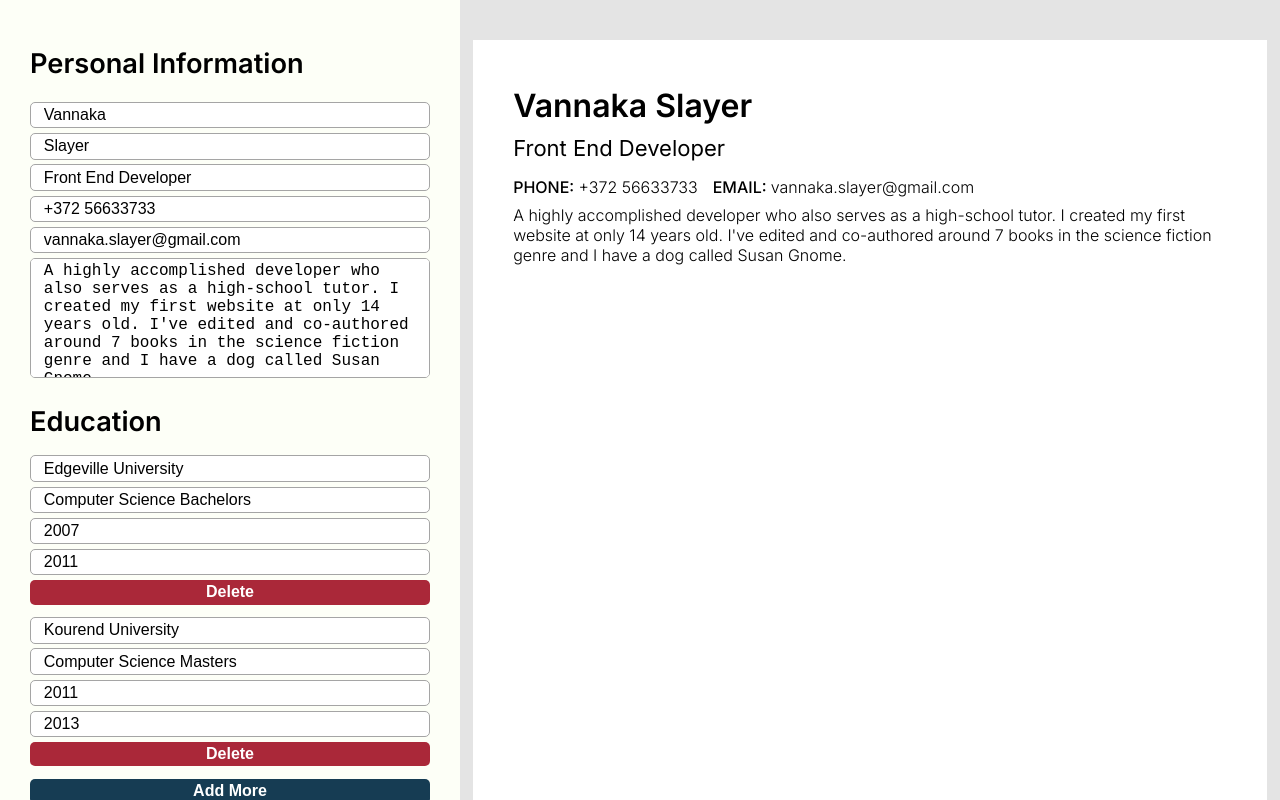
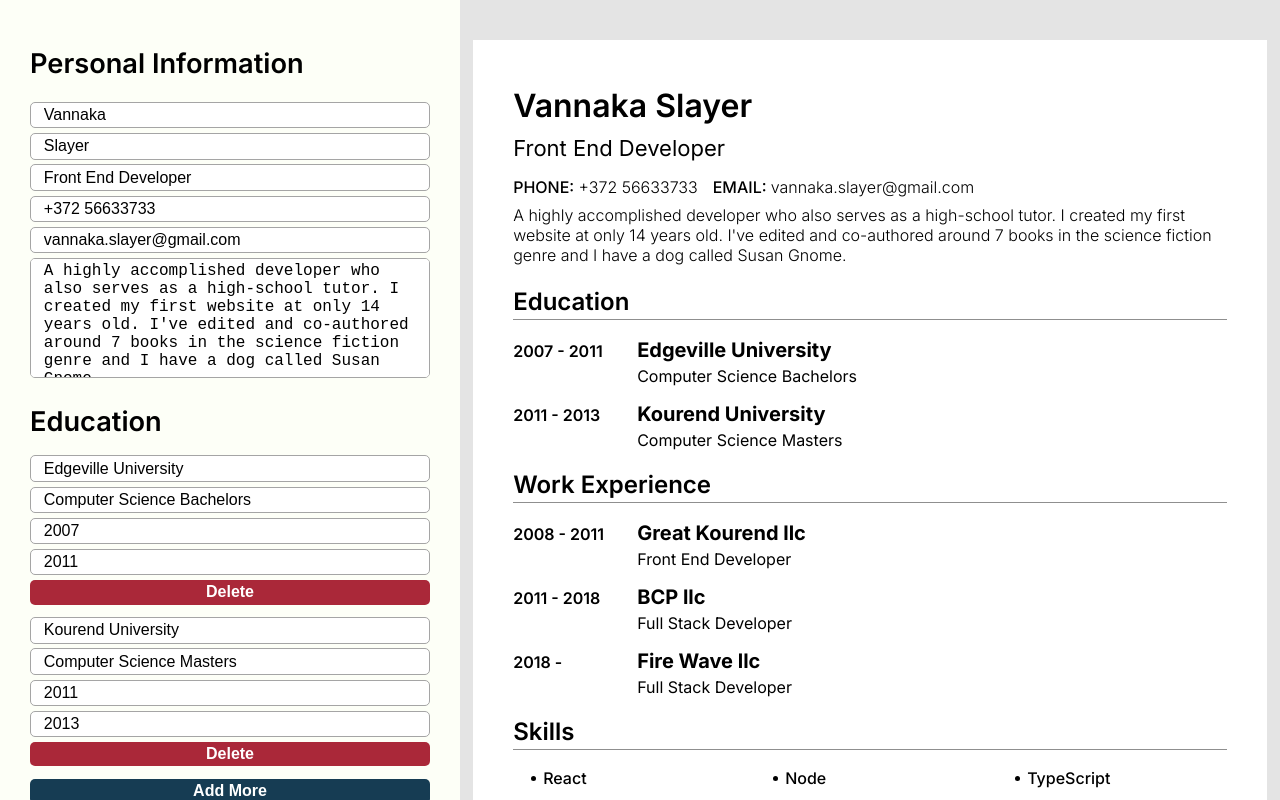
Before and after one commit to Ro-bu/cv_app, a React (Create React App) app: page / in a window 1280 px wide. Shown: the top 800 px of the page. Built offline with nearby package versions, Linux system fonts and the light colour scheme.

Commit message:
cv preview blocks

```diff
--- /dev/null
+++ b/src/components/CvEducation.js
@@ -0,0 +1,32 @@
+import React, {Component} from "react";
+
+class CvEducation extends Component {
+    constructor(props){
+        super(props);
+    }
+    render() {
+        let educationBlocks = this.props.data.education.map((school) => {
+            return(
+                <div key={school.id} className="cv-content-block">
+                    <div className="cv-years">
+                        <p className="cv-years-text">{school.yearStarted +" - " + school.yearFinished}</p>
+                    </div>
+                    <div className="cv-inner-content-block">
+                        <h2 className="inner-block-title">{school.school}</h2>
+                        <p className="inner-block-subtitle">{school.subject}</p>
+                    </div>
+                </div>
+            )
+        })
+        return(
+            <div className="cv-education">
+                <div className="title-container">
+                    <h2 className="block-title">Education</h2>
+                </div>
+                {educationBlocks}
+            </div>
+        )
+    }
+}
+
+export {CvEducation};
--- a/src/components/CvPreview.js
+++ b/src/components/CvPreview.js
@@ -1,6 +1,9 @@
 import React, {Component} from "react";
 import nanoid from "nanoid";
 import {CvHeader} from "./CvHeader";
+import {CvEducation} from "./CvEducation";
+import {CvWorkExperience} from "./CvWorkExperience";
+import {CvSkills} from "./CvSkills";
 
 class CvPreview extends Component {
     constructor(props){
@@ -10,6 +13,9 @@ class CvPreview extends Component {
         return(
             <div className="cv-preview">
                 <CvHeader data={this.props.data} />
+                <CvEducation data={this.props.data} />
+                <CvWorkExperience data={this.props.data} />
+                <CvSkills data={this.props.data} />
             </div>
         )
     }
--- /dev/null
+++ b/src/components/CvSkills.js
@@ -0,0 +1,28 @@
+import React, {Component} from "react";
+
+class CvSkills extends Component {
+    constructor(props){
+        super(props);
+    }
+    render(){
+        let skillBlocks = this.props.data.skills.map((skill) => {
+            return(
+                <div key={skill.id} className="skill-block">
+                    <p className="skill-text">{skill.skill}</p>
+                </div>
+            )
+        })
+        return(
+            <div className="cv-skills">
+            <div className="title-container">
+                <h2 className="block-title">Skills</h2>
+            </div>
+            <div className="skills-container">
+                {skillBlocks}
+            </div>
+        </div>
+        )
+    }
+}
+
+export{CvSkills};
--- /dev/null
+++ b/src/components/CvWorkExperience.js
@@ -0,0 +1,32 @@
+import React, {Component} from "react";
+
+class CvWorkExperience extends Component {
+    constructor(props){
+        super(props)
+    }
+    render(){
+        let workBlocks = this.props.data.workExperience.map((work) => {
+            return(
+                <div key={work.id} className="cv-content-block">
+                    <div className="cv-years">
+                        <p className="cv-years-text">{work.yearStarted +" - " + work.yearFinished}</p>
+                    </div>
+                    <div className="cv-inner-content-block">
+                        <h2 className="inner-block-title">{work.company}</h2>
+                        <p className="inner-block-subtitle">{work.position}</p>
+                    </div>
+                </div>
+            )
+        })
+        return(
+            <div className="cv-work">
+            <div className="title-container">
+                <h2 className="block-title">Work Experience</h2>
+            </div>
+            {workBlocks}
+        </div>
+        )
+    }
+}
+
+export{CvWorkExperience};
--- a/src/styles.css
+++ b/src/styles.css
@@ -171,7 +171,71 @@ body {
 	font-weight: 300;
 	line-height: 20px;
 }
-
+.cv-education {
+	margin-top: 25px;
+}
+.title-container {
+	font-size: 24px;
+	font-weight: 600;
+	width: 100%;
+	border-bottom: 1px solid #8f8f8f;
+	padding-bottom: 5px;
+}
+.cv-content-block {
+	margin-top: 20px;
+	display: flex;
+	gap: 24px;
+}
+.cv-years {
+	font-size: 16px;
+	font-weight: 600;
+	width: 100px;
+	padding-top: 3px;
+}
+.cv-inner-content-block {
+	flex-grow: 1;
+}
+.inner-block-title {
+	font-size: 20px;
+	font-weight: 700;
+}
+.inner-block-subtitle {
+	margin-top: 8px;
+}
+.cv-work {
+	margin-top: 25px;
+}
+.cv-skills {
+	margin-top: 25px;
+}
+.skills-container {
+	width: 100%;
+	display: flex;
+	flex-wrap: wrap;
+	gap: 20px;
+	padding-top: 20px;
+}
+.skill-block{
+	font-size: 16px;
+	font-weight: 500;
+	padding-left: 30px;
+	box-sizing: border-box;
+	width: 222px;
+}
+.skill-text {
+	position: relative;
+}
+.skill-text::before {
+	content: "";
+	display: block;
+	background-color: black;
+	height: 5px;
+	width: 5px;
+	border-radius: 50%;
+	position: absolute;
+	top: 6px;
+	left: -12px;
+}
 @media print {
 	.cv-preview {
 		margin: none;
```
